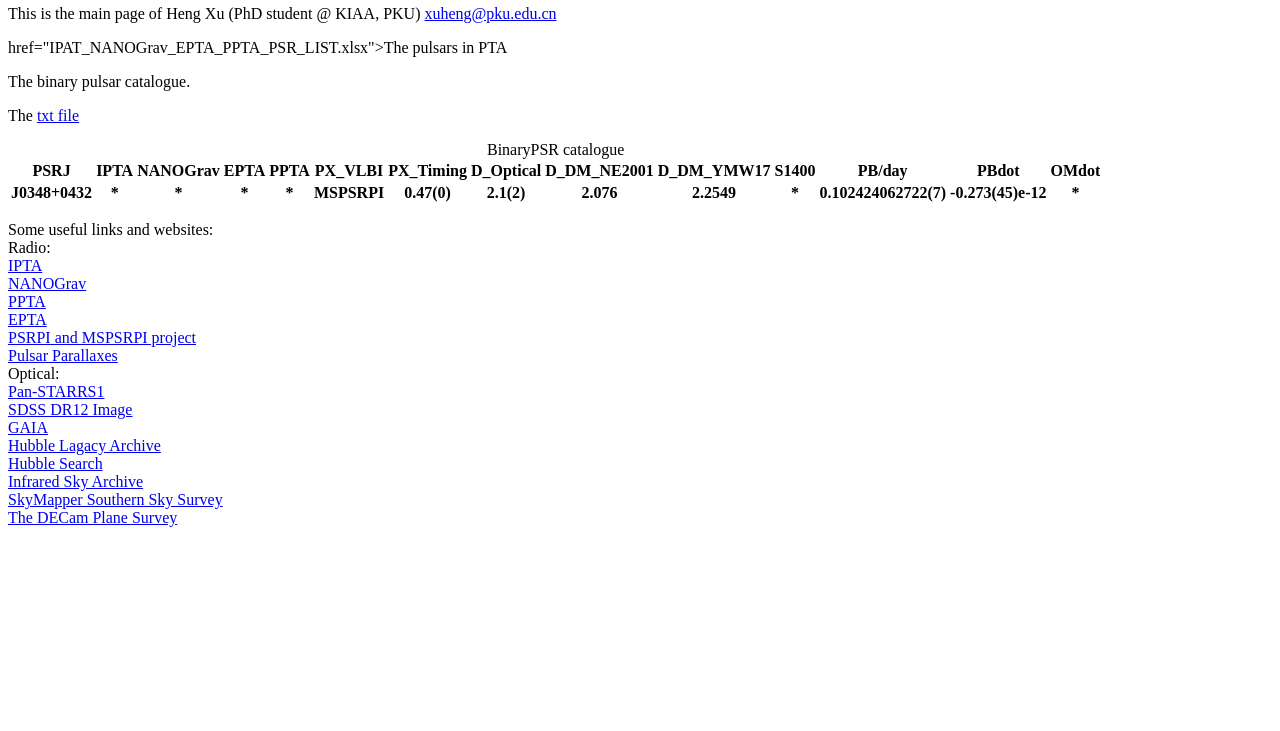
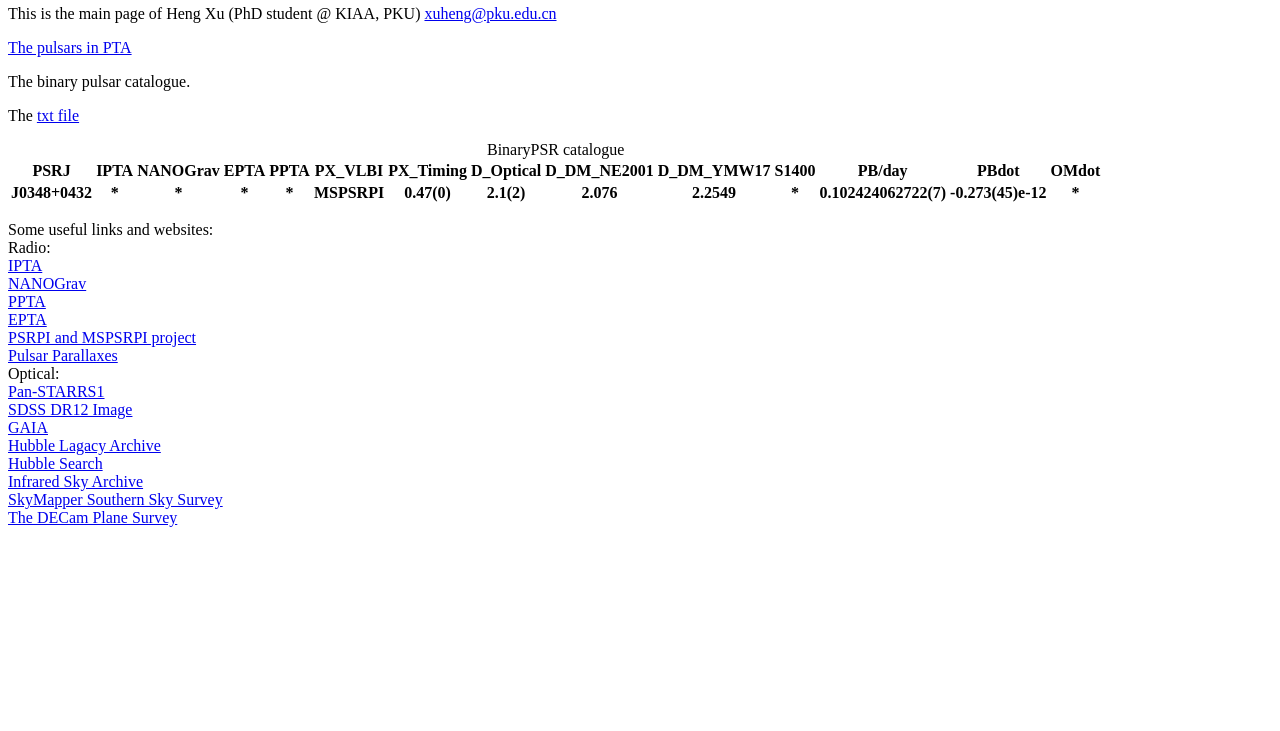
Before and after one commit to xuhengdada/xuhengdada.github.io, a plain HTML site: page index.html in a window 1280 px wide. Shown: the part 69-800 px from the top of the page. Drawn offline with Linux system fonts and the light colour scheme.

Commit message:
Update index.html

```diff
--- a/index.html
+++ b/index.html
@@ -22,7 +22,7 @@
 </body>
 
 <body>
-	<p> <a> href="IPAT_NANOGrav_EPTA_PPTA_PSR_LIST.xlsx">The pulsars in PTA</a> </p>
+	<p> <a href="IPAT_NANOGrav_EPTA_PPTA_PSR_LIST.xlsx">The pulsars in PTA</a> </p>
 </body>
 
 <body>
```
